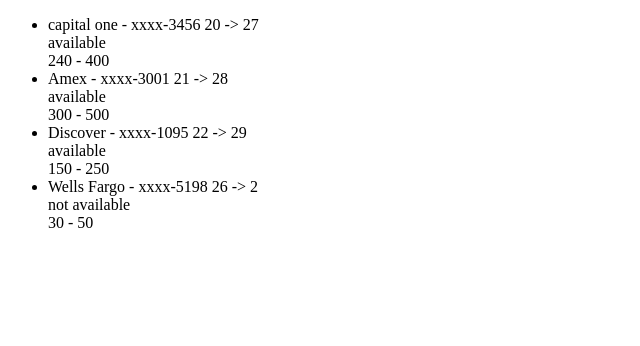
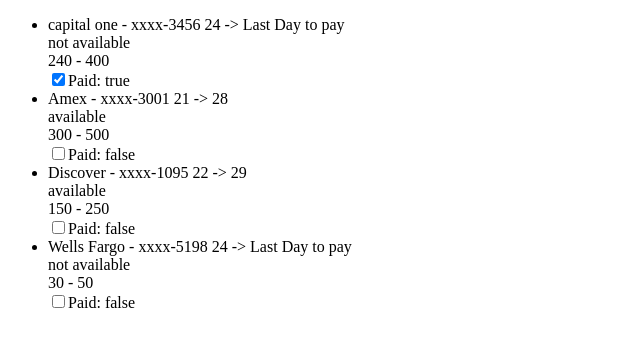
Before and after one commit to julioarhernandez/cards, a Vue app: page / in a window 1280 px wide. Shown: the top 346 px of the page, without its empty margins (0-640 px from the left). Built offline with nearby package versions, Linux system fonts and the light colour scheme.

Commit message:
Changes in date processing

```diff
--- a/src/components/App/App.js
+++ b/src/components/App/App.js
@@ -1,3 +1,4 @@
+import { parseISO, getMonth, getYear, isAfter, isBefore } from 'date-fns'
 import { defineComponent } from 'vue'
 import Card from '../Card/Card.vue'
 import CardList from '../CardList/CardList.vue'
@@ -14,9 +15,10 @@
                 id: 1,
                 name: 'capital one',
                 number: '3456',
-                cutDate: '20',
+                cutDate: '24',
                 dueDate: '15',
-                cutPaid: false,
+                cutPaid: true,
+                cutPaidDate: '2022-12-20',
                 cutDateBefore: 3,
                 credit: 8000
             },
@@ -27,6 +29,7 @@
                 cutDate: '21',
                 dueDate: '24',
                 cutPaid: false,
+                cutPaidDate: null,
                 cutDateBefore: 3,
                 credit: 10000
             },
@@ -36,7 +39,8 @@
                 number: '1095',
                 cutDate: '22',
                 dueDate: '30',
-                cutPaid: false,
+                cutPaid: true,
+                cutPaidDate: '2022-12-20',
                 cutDateBefore: 3,
                 credit: 5000
             },
@@ -44,13 +48,37 @@
                 id: 4,
                 name: 'Wells Fargo',
                 number: '5198',
-                cutDate: '26',
+                cutDate: '24',
                 dueDate: '25',
                 cutPaid: false,
+                cutPaidDate: null,
                 cutDateBefore: 3,
                 credit: 1000
             },
         ]
     }
+  },
+  methods: {
+    // Reset paid status: if today's date is after cut date and the cut date paid
+    // date is before cut date then reset to false the cutPaid and cutPaidDate
+    checkPaid(){
+        const todaysDate = new Date();
+        const todaysMonth = getMonth(todaysDate);
+        const todaysYear = getYear(todaysDate);
+        this.cards.map( el => {
+            if (el.cutPaid){
+                let cutDate = new Date(todaysYear, todaysMonth, el.cutDate);
+                if (isAfter(todaysDate, cutDate) && isBefore(parseISO(el.cutPaidDate), cutDate)) {
+                    el.cutPaid = false;
+                    el.cutPaidDate = null;
+                }
+            }
+        });
+    }
+
+  },
+  mounted(){
+    this.checkPaid();
   }
+
 })
--- a/src/components/Card/Card.html
+++ b/src/components/Card/Card.html
@@ -1,7 +1,12 @@
 <li class="card">
     {{ card.name }} - xxxx-{{ card.number }}
-    {{ card.cutDate }} -> {{ daysLeft }}
+    {{ card.cutDate }} -> {{ daysLeft !== 0 ? daysLeft : 'Last Day to pay' }}
     <div v-if="available">available</div>
     <div v-else>not available</div>
+    <div v-if="paid">Paid</div>
     <span>{{minAmount}} - {{ maxAmount}}</span>
+    <div>
+        <input type="checkbox" v-model="card.cutPaid">
+        <label for="checkbox">Paid: {{ card.cutPaid }}</label>
+    </div>
 </li>
--- a/src/components/Card/Card.js
+++ b/src/components/Card/Card.js
@@ -8,5 +8,6 @@
         'available',
         'minAmount',
         'maxAmount',
+        'paid'
     ],
 });
```
